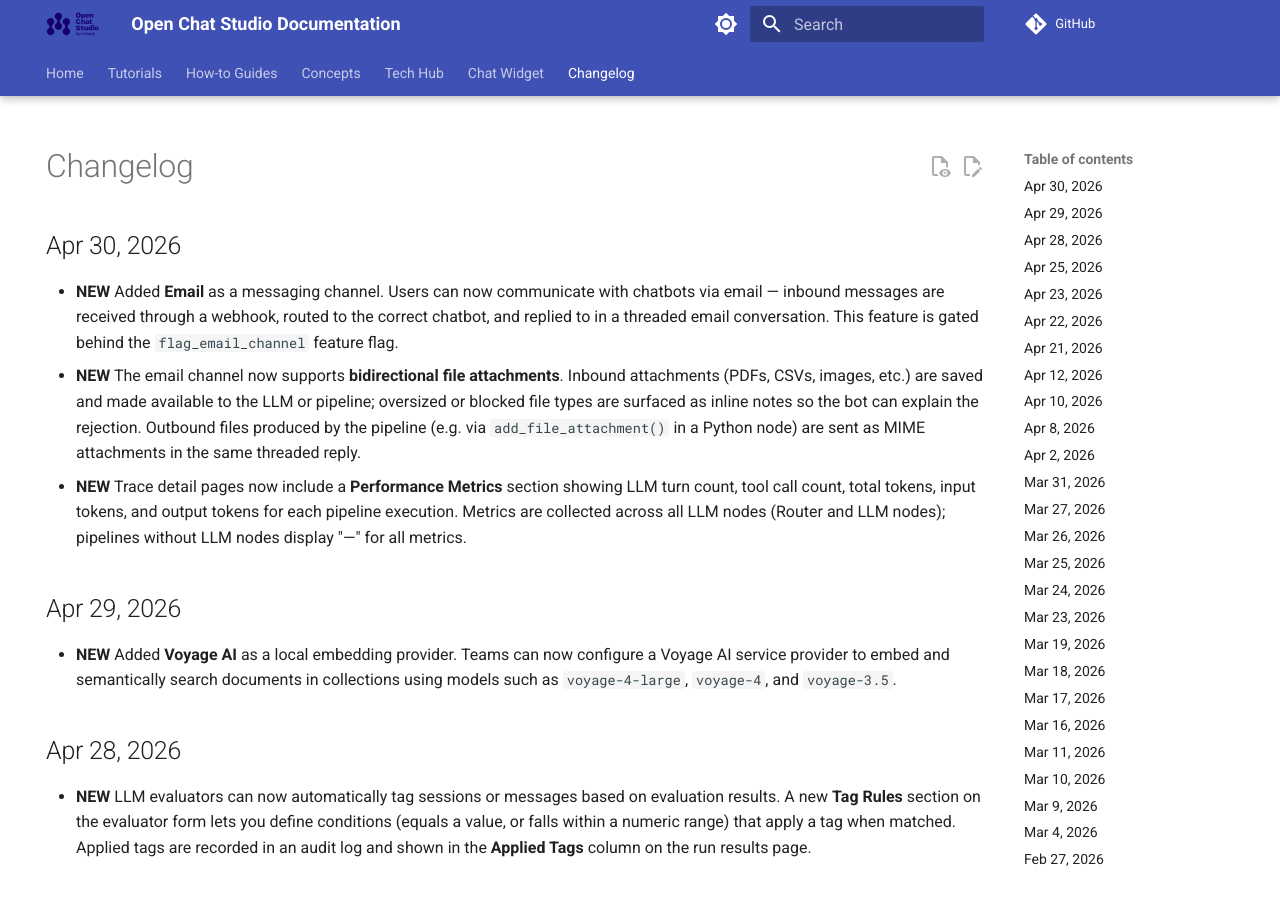
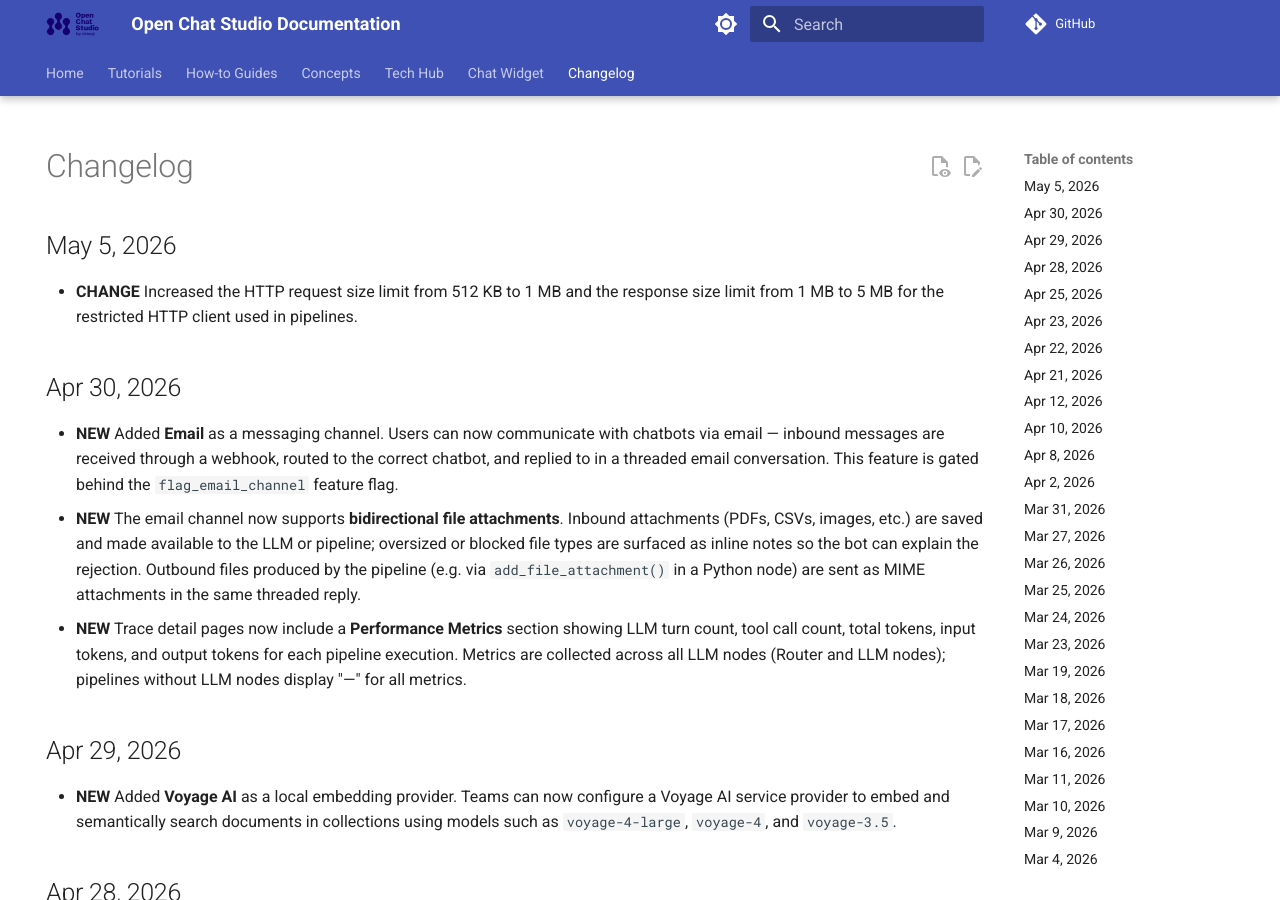
Before and after one commit to dimagi/open-chat-studio-docs, an MkDocs documentation site: the page built from docs/changelog.md, in a window 1280 px wide and 900 px high. Built offline with MkDocs 1.6.1 and Material for MkDocs 9.7.7, drawn with Linux system fonts in a browser that asks for light colours; a script that is not in the unit is left out; comment, search, counter and statistics services are not loaded.

Commit message:
update changelog and docs from OCS PR #3291

```diff
--- a/docs/changelog.md
+++ b/docs/changelog.md
@@ -4,6 +4,9 @@ hide:
 ---
 
 # Changelog
+## May 5, 2026
+* **CHANGE** Increased the HTTP request size limit from 512 KB to 1 MB and the response size limit from 1 MB to 5 MB for the restricted HTTP client used in pipelines.
+
 ## Apr 30, 2026
 * **NEW** Added **Email** as a messaging channel. Users can now communicate with chatbots via email — inbound messages are received through a webhook, routed to the correct chatbot, and replied to in a threaded email conversation. This feature is gated behind the `flag_email_channel` feature flag.
 * **NEW** The email channel now supports **bidirectional file attachments**. Inbound attachments (PDFs, CSVs, images, etc.) are saved and made available to the LLM or pipeline; oversized or blocked file types are surfaced as inline notes so the bot can explain the rejection. Outbound files produced by the pipeline (e.g. via `add_file_attachment()` in a Python node) are sent as MIME attachments in the same threaded reply.
```
